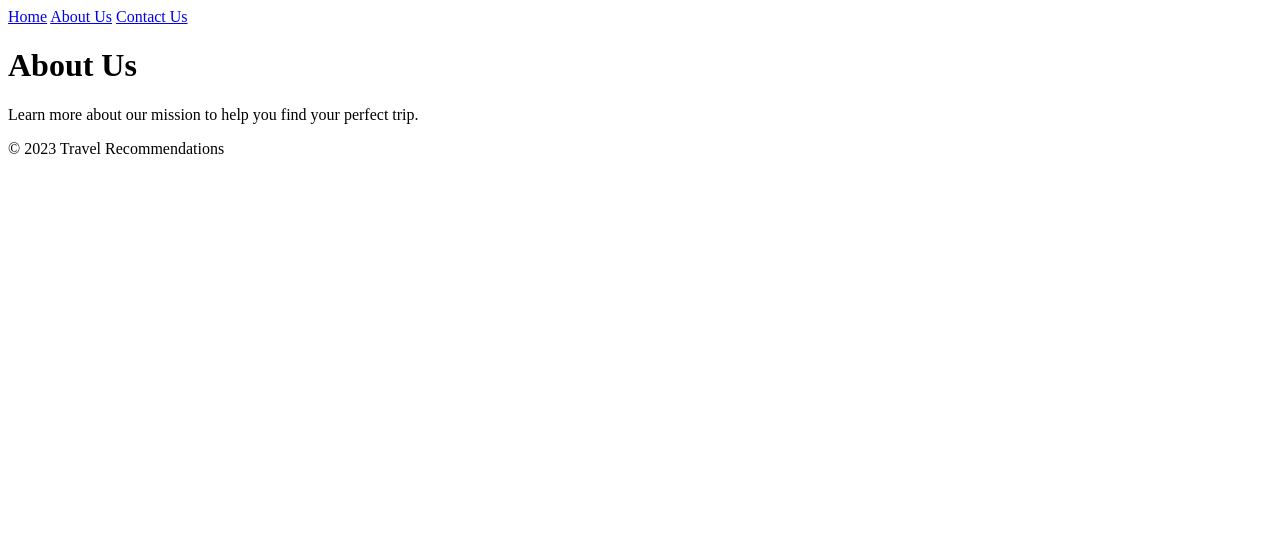
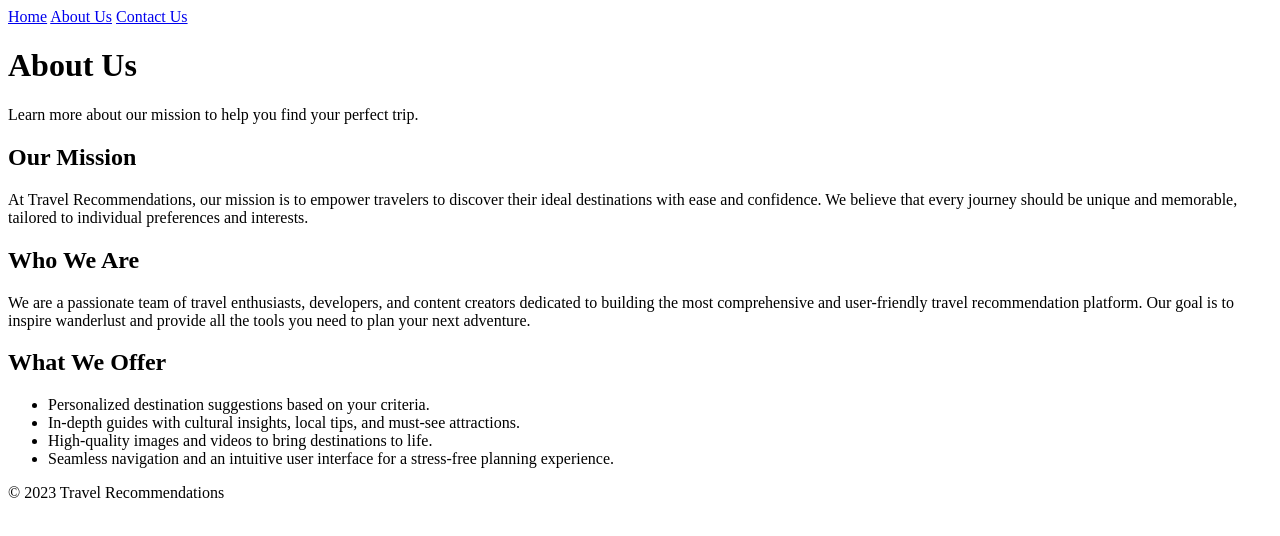
Before and after one commit to aliihsan3668/Travel-Recommendation-Website, a plain HTML site: page about.html in a window 1280 px wide. Drawn offline with Linux system fonts and the light colour scheme.

Commit message:
Added About Us page elements

```diff
--- a/about.html
+++ b/about.html
@@ -19,7 +19,21 @@
     <main>
         <h1>About Us</h1>
         <p>Learn more about our mission to help you find your perfect trip.</p>
-        <!-- About Us content will go here -->
+            <section class="about-content">
+                <h2>Our Mission</h2>
+                <p>At Travel Recommendations, our mission is to empower travelers to discover their ideal destinations with ease and confidence. We believe that every journey should be unique and memorable, tailored to individual preferences and interests.</p>
+
+                <h2>Who We Are</h2>
+                <p>We are a passionate team of travel enthusiasts, developers, and content creators dedicated to building the most comprehensive and user-friendly travel recommendation platform. Our goal is to inspire wanderlust and provide all the tools you need to plan your next adventure.</p>
+
+                <h2>What We Offer</h2>
+                <ul>
+                    <li>Personalized destination suggestions based on your criteria.</li>
+                    <li>In-depth guides with cultural insights, local tips, and must-see attractions.</li>
+                    <li>High-quality images and videos to bring destinations to life.</li>
+                    <li>Seamless navigation and an intuitive user interface for a stress-free planning experience.</li>
+                </ul>
+            </section>
     </main>
 
     <footer>
```
